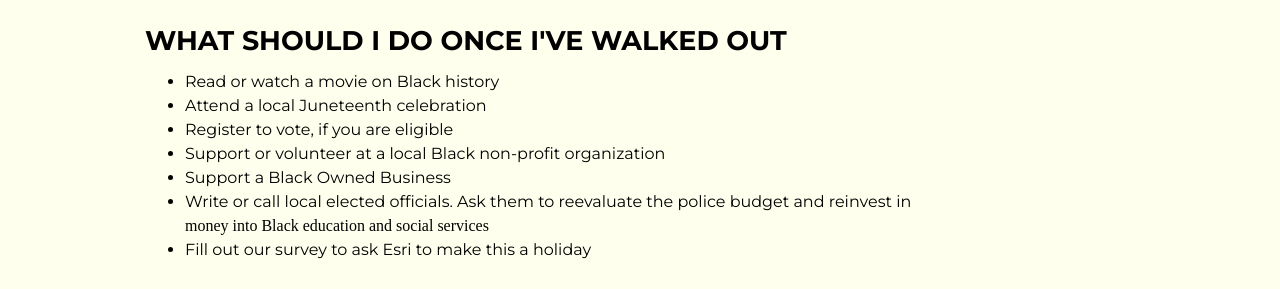
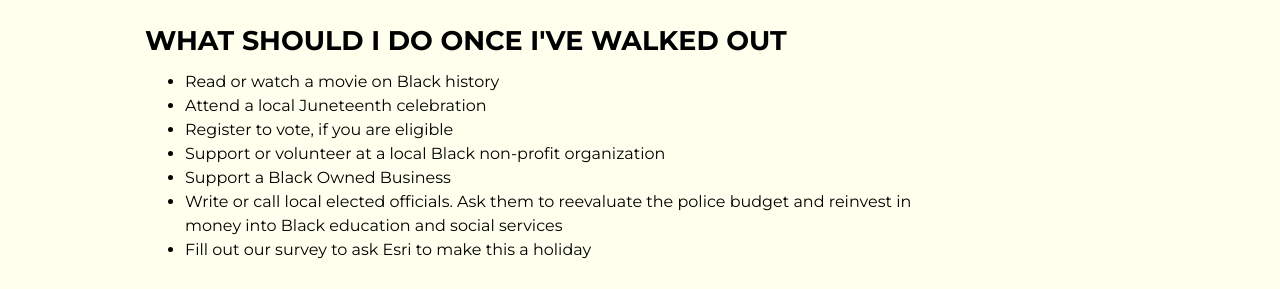
Before and after one commit to juneteenth-walkout/juneteenth-walkout.github.io, a plain HTML site: page index.html in a window 1280 px wide. Shown: the part 746-1035 px from the top of the page. Drawn offline with Linux system fonts and the light colour scheme.

Commit message:
fix html problem

```diff
--- a/index.html
+++ b/index.html
@@ -65,9 +65,9 @@
           <li>Support a Black Owned Business</li>
           <li>
             Write or call local elected officials. Ask them to reevaluate the
-            police budget and reinvest in
+            police budget and reinvest in money into Black education and social
+            services
           </li>
-          money into Black education and social services
 
           <li>Fill out our survey to ask Esri to make this a holiday</li>
         </ul>
```
